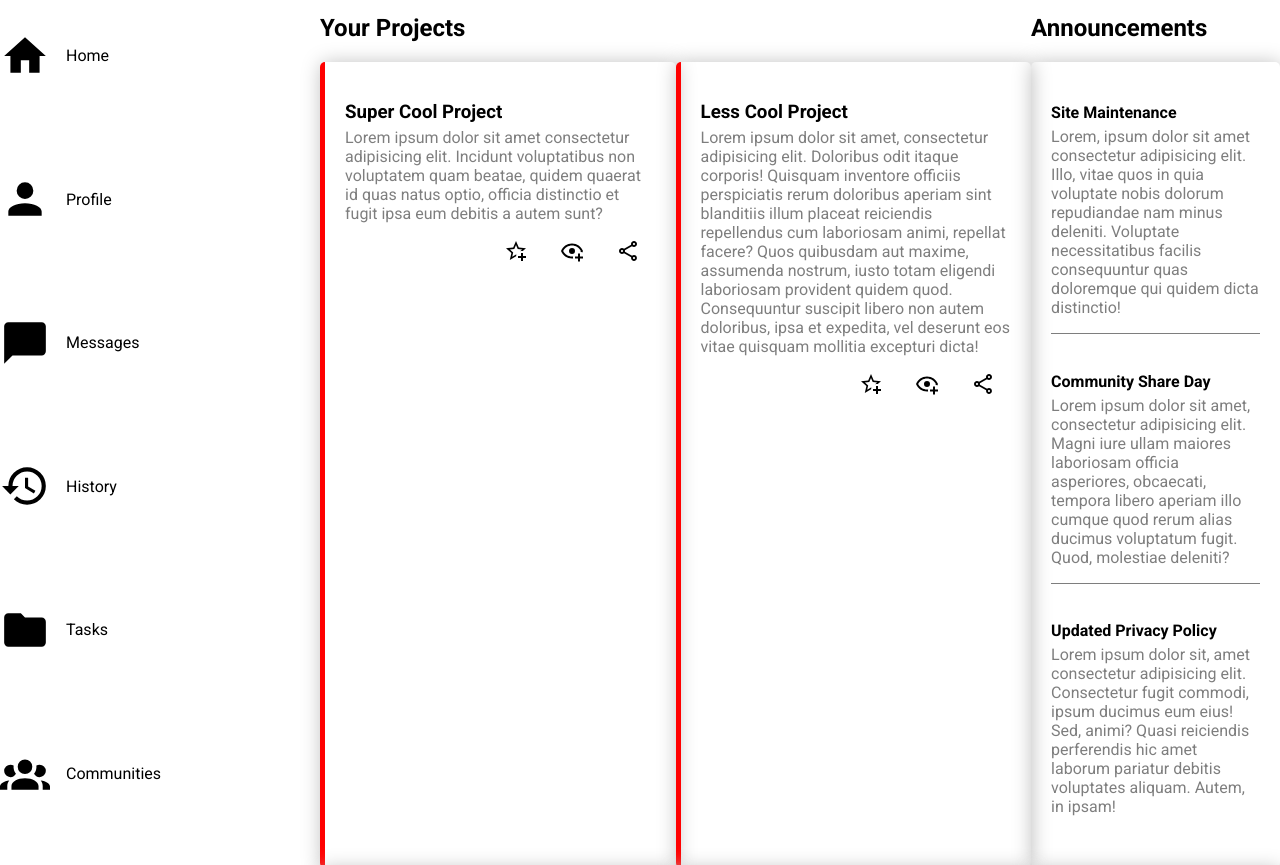
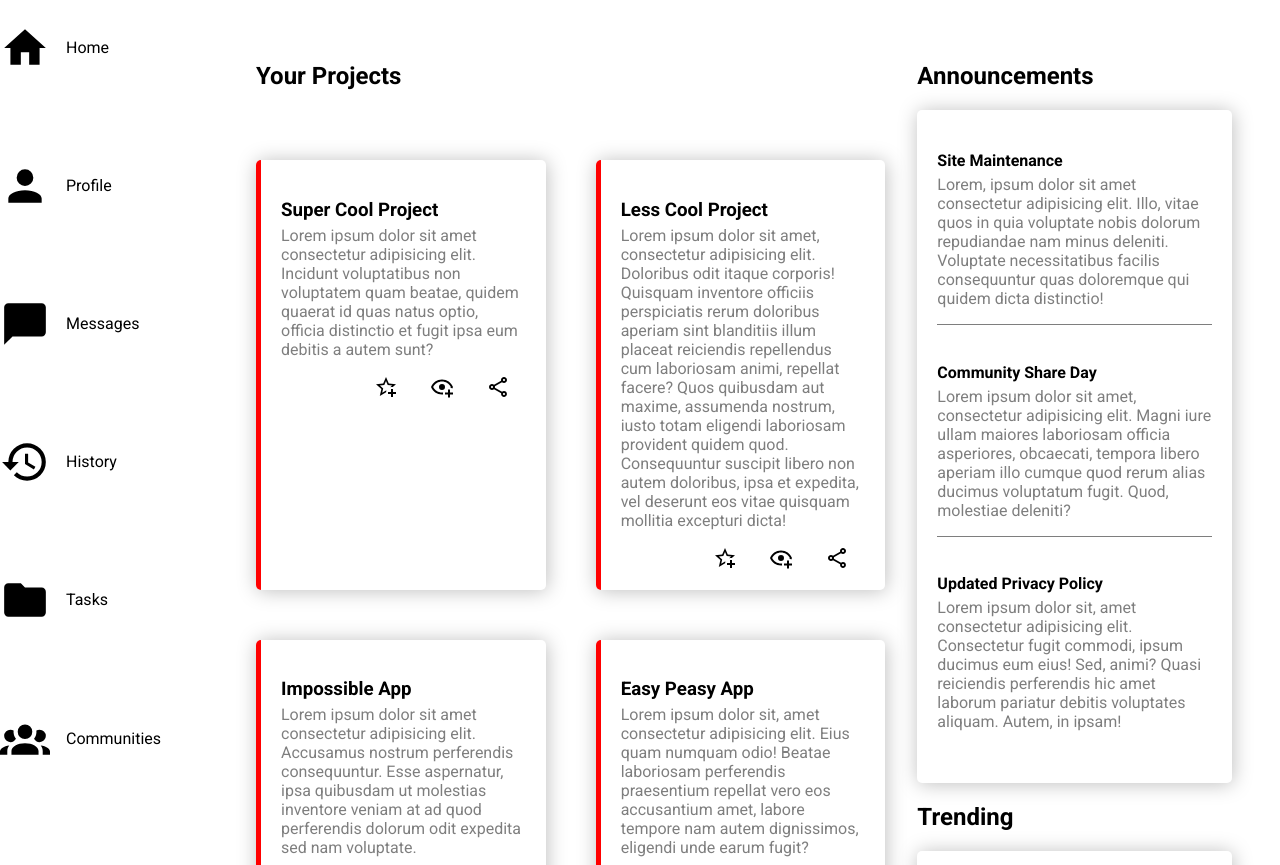
Before and after one commit to rzho17/Admin-Dashboard, a plain HTML site: page index.html in a window 1280 px wide. Shown: the part 169-1034 px from the top of the page. Drawn offline with Linux system fonts and the light colour scheme.

Commit message:
Seperate main content for easier layout

```diff
--- a/index.html
+++ b/index.html
@@ -88,6 +88,7 @@
 
     <main class="content">
 
+        <div class="project-container">
             <h2 class="content-head projects">Your Projects</h2>
             <div class="card">
                 <h3 class="card-title">Super Cool Project</h3>
@@ -158,7 +159,9 @@
                     <img src="img/share-variant-outline.svg" alt="" class="favourites">
                 </div>
             </div>
+        </div>
 
+        <div class="info-container">
             <h2 class="content-head announce">Announcements</h2>
             <div class="announcements">
                 <h4 class="card-title">Site Maintenance</h4>
@@ -174,10 +177,8 @@
                     commodi, ipsum ducimus eum eius! Sed, animi? Quasi reiciendis perferendis hic amet laborum pariatur
                     debitis voluptates aliquam. Autem, in ipsam!</p>
             </div>
-
             <h2 class="content-head trend">Trending</h2>
             <div class="trending">
-
                 <img src="img/github-mark.png" alt="" class="profile-icon">
                 <div class="about-tag">
                     <div class="name">@tegan</div>
@@ -198,6 +199,7 @@
                     <div class="name">@alex</div>
                     <div class="project-title">No Traffic Maker</div>
                 </div>
+            </div>
 
         </div>
 
--- a/styles.css
+++ b/styles.css
@@ -10,7 +10,7 @@ img {
 
 body {
     display: grid;
-    grid-template-columns: 20rem 3fr;
+    grid-template-columns: 15rem 3fr;
     grid-template-areas:
         "sd head head head"
         "sd main main main"
@@ -146,8 +146,18 @@ span {
 main {
     grid-area: main;
     display: grid;
-    grid-template-columns: 1fr 1fr .7fr;
+    grid-template-columns: 2fr 1fr;
 
+    padding: 3rem 3rem 3rem 1rem;
+    gap: 2rem;
+
+}
+
+.project-container {
+    display: grid;
+    grid-template-columns: 1fr 1fr;
+
+    gap: 50px;
 
 }
 
@@ -165,24 +175,17 @@ main {
     padding: 20px;
 }
 
-.card {
-    /* height: fit-content; */
-}
+
+.card {}
 
 .projects {
-    grid-column: 1 / 3;
+    grid-column: span 2;
     max-height: fit-content;
 }
 
-.announce {
-    grid-column: 3/ 4;
-    grid-row: 1/2;
-}
+.announce {}
 
-.trend {
-
-    grid-area: 3 / 3 / 4 /4;
-}
+.trend {}
 
 .card-title {
     margin-bottom: 0;
@@ -205,9 +208,7 @@ main {
 
 /* Announcements container */
 
-.announcements {
-    grid-area: 2 / 3 / 3 /4;
-}
+.announcements {}
 
 .announcements,
 .trending {
@@ -231,6 +232,4 @@ main {
     align-items: center;
     gap: 2rem 1rem;
 
-    grid-column: 3 /4;
-    grid-row: 3/5;
 }
```
Lines whose indentation alone changed are shown as unchanged.
